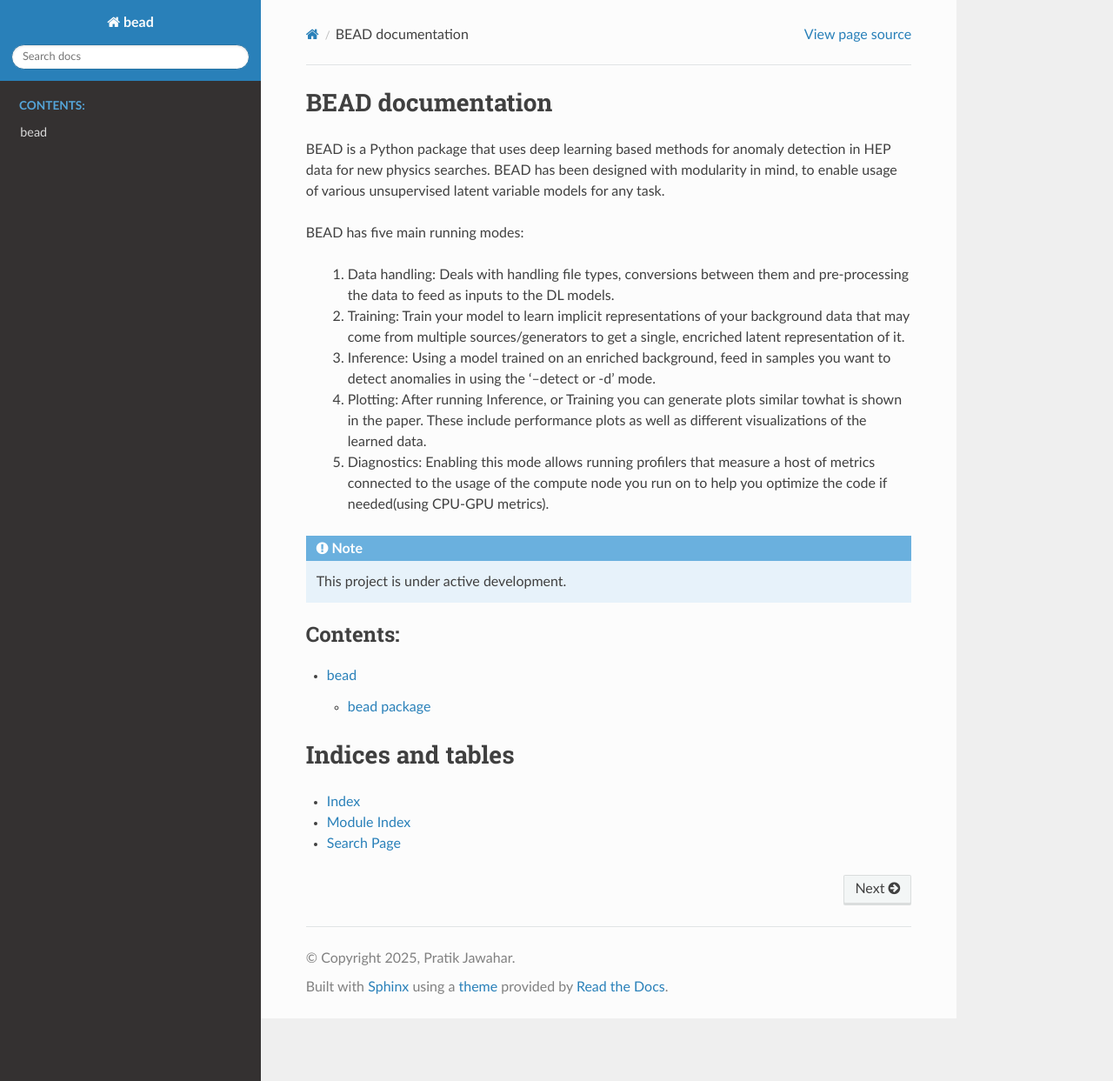
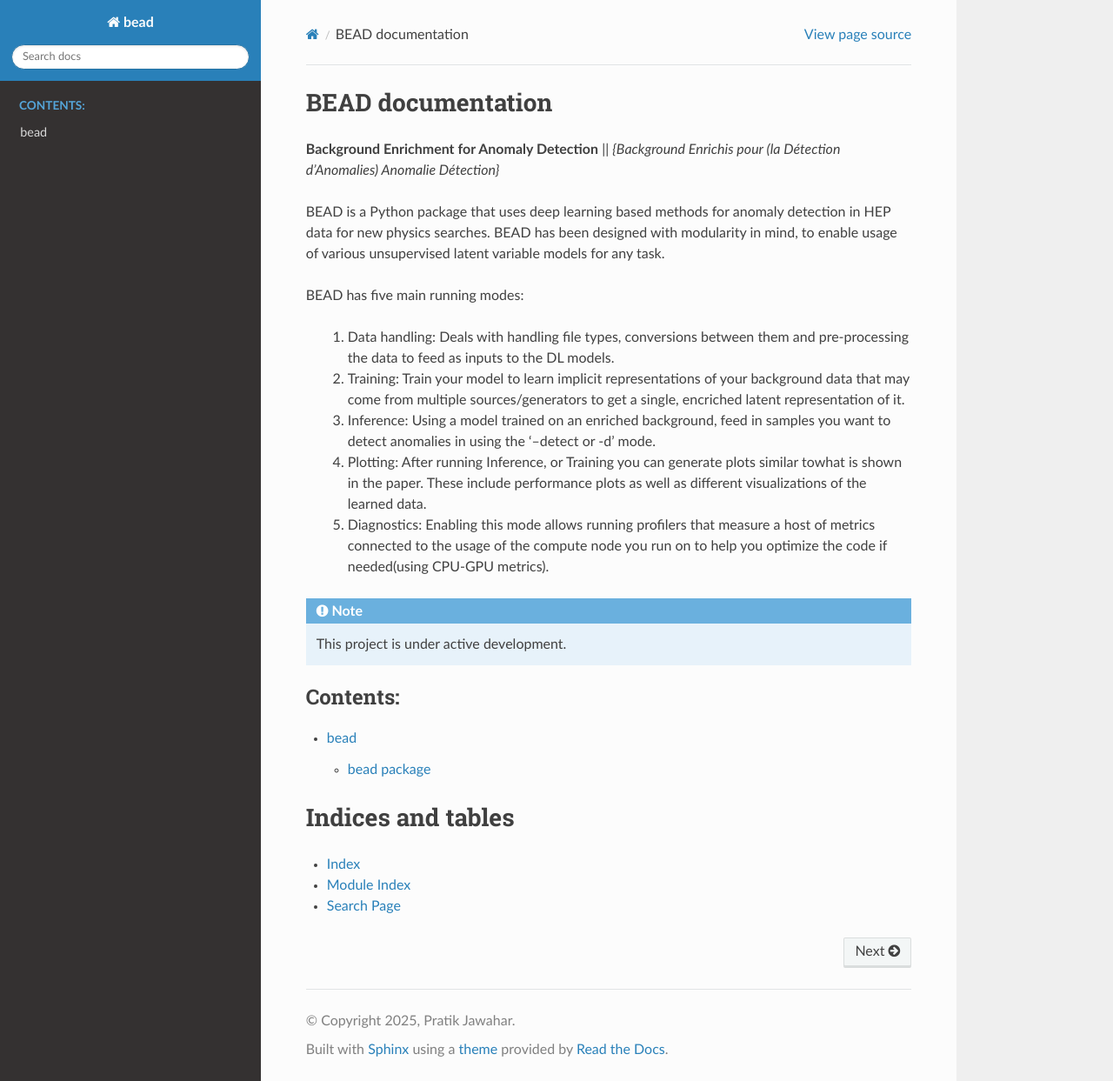
Before and after one commit to sayam277/BEAD, a Sphinx documentation site: the page built from docs/index.rst, in a window 1280 px wide and 1243 px high. Shown: the whole window at 87% size. Built offline with Sphinx 7.4.7 and the Read the Docs theme 3.1.0, drawn with Linux system fonts in a browser that asks for light colours.

Commit message:
update docs

```diff
--- a/docs/index.rst
+++ b/docs/index.rst
@@ -5,6 +5,8 @@
 
 BEAD documentation
 ==================
+
+**Background Enrichment for Anomaly Detection** || *{Background Enrichis pour (la Détection d'Anomalies) Anomalie Détection}*
 
 BEAD is a Python package that uses deep learning based methods for anomaly detection in HEP data for new physics searches.
 BEAD has been designed with modularity in mind, to enable usage of various unsupervised latent variable models for any task.
```
